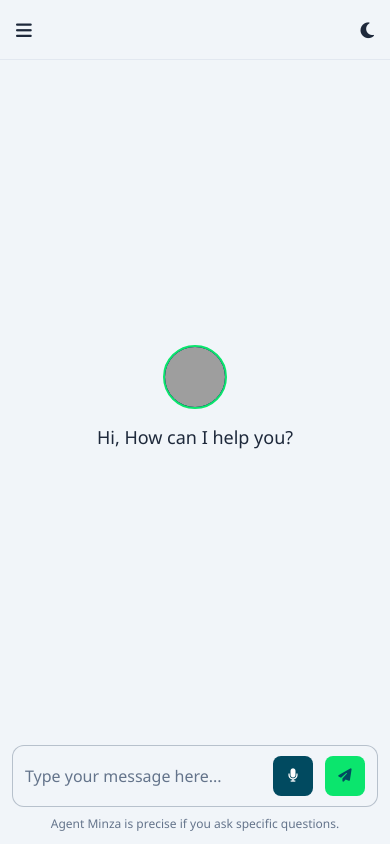
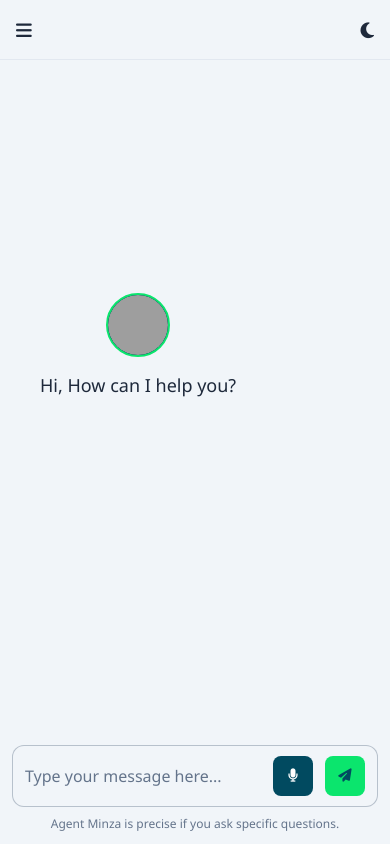
Before and after one commit to Tonelee11/tanzlite-assistant, a plain HTML site: page index.html in a window 390 px wide. Drawn offline with Linux system fonts and the light colour scheme; grey boxes are pictures that could not be loaded.

Commit message:
Update css on the space between welcome message and the bottom

```diff
--- a/styles.css
+++ b/styles.css
@@ -518,6 +518,15 @@ body {
 }
 
 @media (max-width: 768px) {
+    .welcome-screen {
+        justify-content: flex-start; /* Align to top */
+        padding-top: 20px; /* Reduce top padding */
+        height: auto; /* Don't take full height */
+        min-height: 70vh; /* But ensure minimum height */
+    }
+}
+
+@media (max-width: 768px) {
     .sidebar {
         width: 100%;
         max-width: 320px;
```
